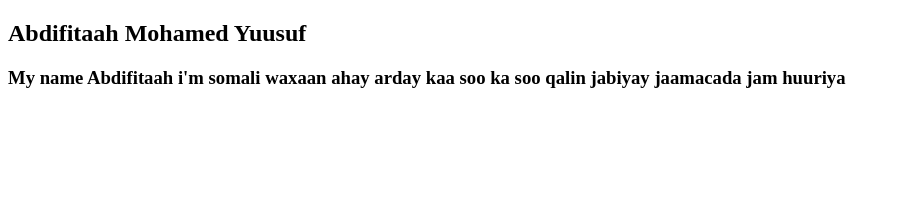
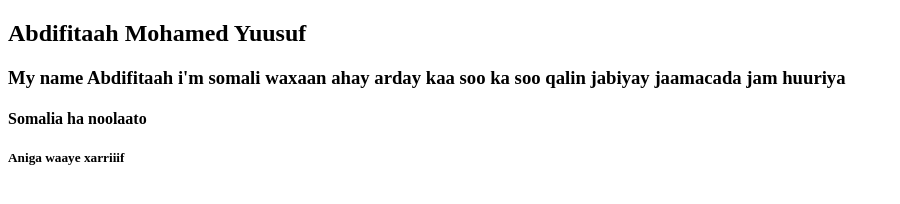
Before and after one commit to EngBicir1/fluttorBeginners, a plain HTML site: page index.html in a window 1280 px wide. Shown: the whole page, without its empty margins (0-900 px from the left). Drawn offline with Linux system fonts and the light colour scheme.

Commit message:
initial commit

```diff
--- a/index.html
+++ b/index.html
@@ -10,5 +10,8 @@
 
     <h3>My name Abdifitaah i'm somali waxaan ahay arday kaa soo
         ka soo qalin jabiyay jaamacada jam huuriya </h3>
+
+        <h4>Somalia ha noolaato</h4>
+        <h5>Aniga waaye xarriiif</h5>
 </body>
 </html>
```
